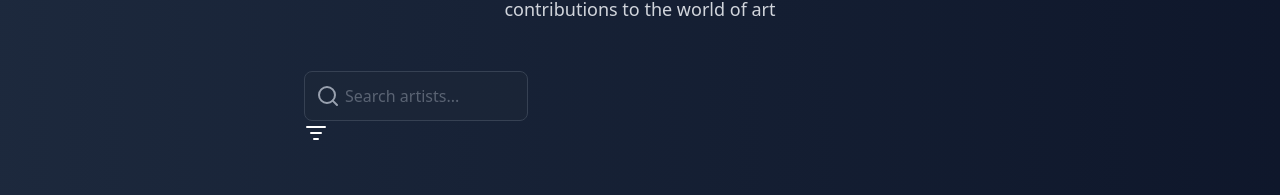
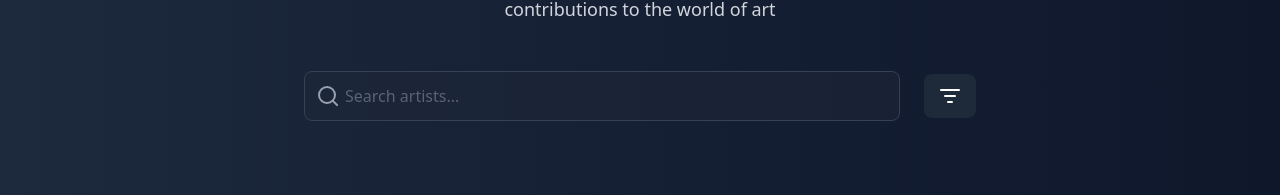
Before and after one commit to Lydoww/ArtConnect-Explore-the-World-Through-Artists, a React (Vite) app: page /hub in a window 1280 px wide. Shown: the part 169-364 px from the top of the page. Built offline with nearby package versions, Linux system fonts and the light colour scheme; no server answers.

Commit message:
improve design for filters

```diff
--- a/src/components/ui/Carousel.jsx
+++ b/src/components/ui/Carousel.jsx
@@ -157,7 +157,7 @@ const Carousel = () => {
                     className="w-full h-full object-cover"
                   />
 
-                  {/* Overlay dégradé */}
+                  {/* Overlay */}
                   <div className="absolute inset-0 bg-gradient-to-t from-black/70 to-transparent opacity-0 group-hover:opacity-100 transition-opacity duration-300 rounded-lg" />
 
                   {/* Texte superposé */}
--- a/src/pages/MainHub.jsx
+++ b/src/pages/MainHub.jsx
@@ -25,7 +25,8 @@ const MainHub = () => {
           Explore the most influential artists throughout history and their
           revolutionary contributions to the world of art
         </p>
-        <div className="relative w-full md:w-1/3">
+        <div className="flex items-center gap-6">
+          <div className="relative w-full ">
             <Search className="absolute left-3 top-1/2 transform -translate-y-1/2 text-gray-400" />
             <input
               type="text"
@@ -35,8 +36,9 @@ const MainHub = () => {
               onChange={(e) => setSearchInput(e.target.value)}
             />
           </div>
-        <div>
+          <div className="border-2 border-transparent bg-gray-800 py-2 px-3 rounded-lg hover:bg-gray-900 hover:border-fuchsia-500 transition-colors">
             <ListFilter className="text-white" />
+          </div>
         </div>
       </div>
     </div>
--- a/src/services/randomArtists.js
+++ b/src/services/randomArtists.js
@@ -1,18 +1,17 @@
 import apiClient from "../api/apiClient";
 
 export const fetchLandingPage = async () => {
-  try {
-    const artists = await fetchRandomArtists();
-    return { artists };
-  } catch (error) {
-    throw error;
-  }
+  const artists = await fetchRandomArtists();
+  return { artists };
 };
 
 export const fetchRandomArtists = async (count = 6) => {
   try {
+    const randomPage = Math.floor(Math.random() * 100) + 1;
+
     const fullResponse = await apiClient.get("", {
       params: {
+        p: randomPage,
         key: import.meta.env.VITE_RIJKSMUSEUM_API_KEY,
         ps: count * 3,
         imgonly: true,
@@ -52,10 +51,6 @@ export const fetchRandomArtists = async (count = 6) => {
           artwork.headerImage?.url ||
           "/placeholder-artist.jpg",
         artworkTitle: artwork.title || "Œuvre sans titre",
-        id: artwork.objectNumber,
-        century:
-          artwork.dating?.presentingDate?.slice(0, 2) + "00s" || "Inconnu",
-        productionPlace: artwork.productionPlaces?.[0] || "Origine inconnue",
       });
     });
 
```
Lines whose indentation alone changed are shown as unchanged.
